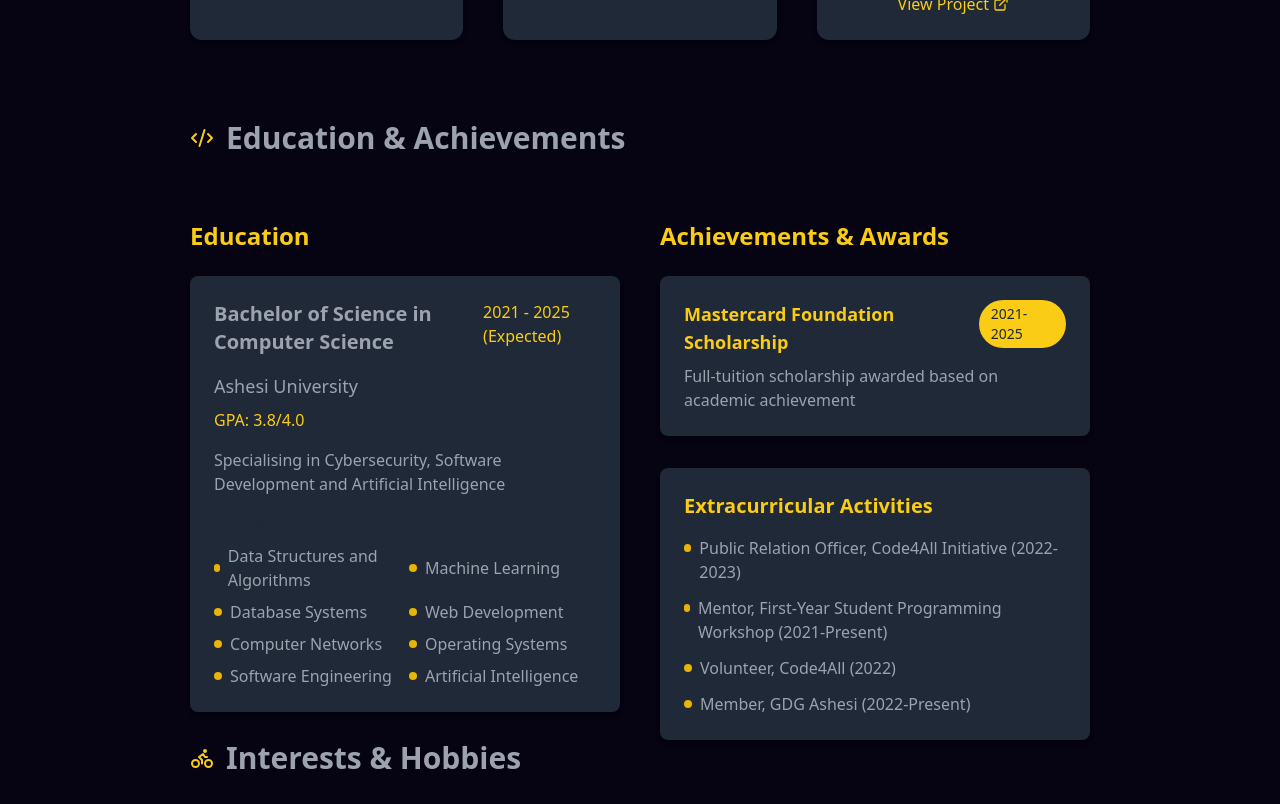
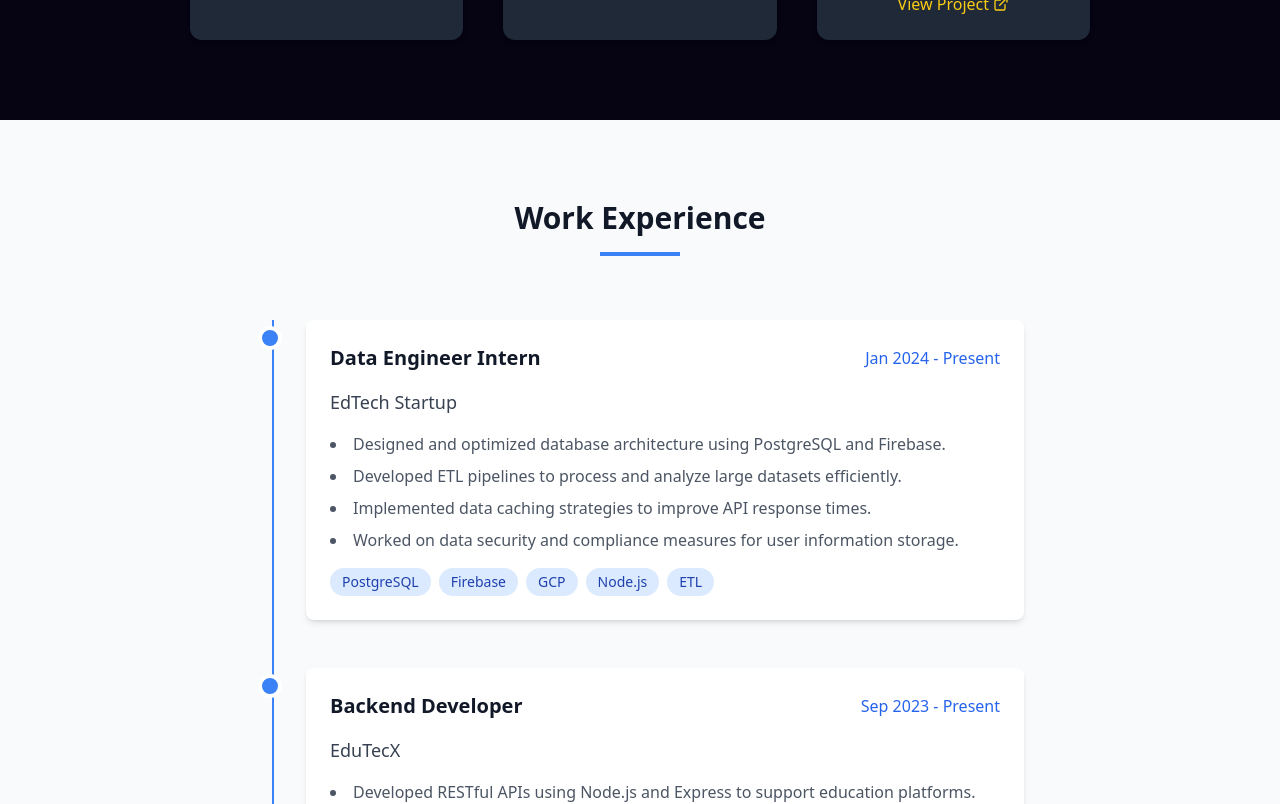
Before and after one commit to Daemon403/portfolio, a React (Create React App) app: page / in a window 1280 px wide. Shown: the part 2560-3364 px from the top of the page. Built offline with nearby package versions, Linux system fonts and the light colour scheme.

Commit message:
Expereince  Section Edit 3

```diff
--- a/src/App.js
+++ b/src/App.js
@@ -8,6 +8,7 @@ import Projects from './components/Projects';
 import Footer from './components/Footer';
 import Education from './components/Education';
 import Interests from './components/Interests';
+import Experience from './components/Experience';
 
 export default function App() {
   return (
@@ -17,6 +18,7 @@ export default function App() {
       <About />
       <Skills />
       <Projects />
+      <Experience />
       <Education />
       <Interests />
       <Contact />
```
